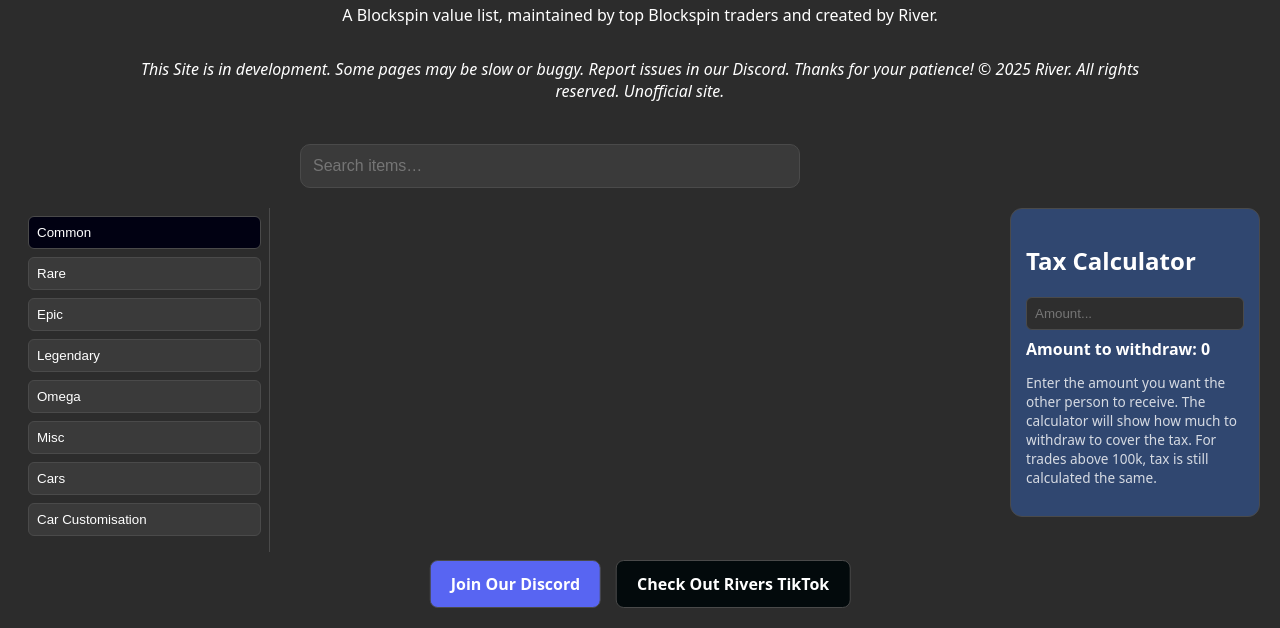
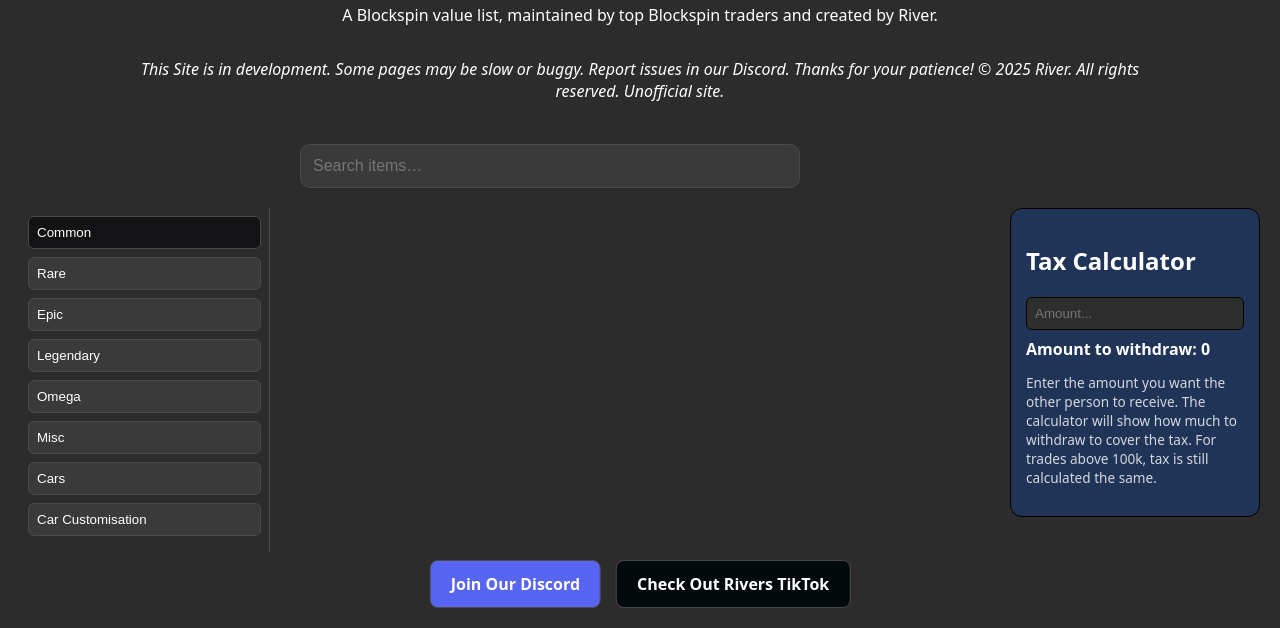
Before and after one commit to river225/BlockSpin-Values, a plain HTML site: page index.html in a window 1280 px wide. Shown: the part 172-800 px from the top of the page. Drawn offline with Linux system fonts and the light colour scheme; no server answers.

Commit message:
Add files via upload

```diff
--- a/style.css
+++ b/style.css
@@ -17,7 +17,7 @@
 .main-container { display: flex; max-width: 1400px; margin: 0 auto; gap: 20px; }
 .sections-nav { width: 200px; padding: 8px; border-right: 1px solid #4a4a4a; position: sticky; top: 16px; align-self: flex-start; }
 .sections-nav button { display: block; width: 100%; padding: 8px; margin-bottom: 8px; background: #3a3a3a; border: 1px solid #4a4a4a; border-radius: 6px; cursor: pointer; color: #fff; text-align: left; }
-.sections-nav button.active { background: #010112; }
+.sections-nav button.active { background: #131315; }
 
 /* Sections area */
 .sections { flex: 1; display: flex; flex-direction: column; gap: 24px; }
@@ -34,8 +34,8 @@
 .hidden { display: none !important; }
 
 /* Tax calculator */
-.tax-calculator { width: 240px; padding: 16px; background: #304770; border: 1px solid #4a4a4a; border-radius: 12px; position: sticky; top: 16px; height: fit-content; }
-.tax-calculator input { width: 100%; padding: 8px; margin-bottom: 8px; border-radius: 6px; border: 1px solid #4a4a4a; background: #2e2e2e; color: #fff; }
+.tax-calculator { width: 240px; padding: 16px; background: #203457; border: 1px solid #080000; border-radius: 12px; position: sticky; top: 16px; height: fit-content; }
+.tax-calculator input { width: 100%; padding: 8px; margin-bottom: 8px; border-radius: 6px; border: 1px solid #0c0101; background: #2e2e2e; color: #fff; }
 .tax-calculator #taxResult { font-weight: bold; margin-bottom: 8px; }
 .tax-explanation { font-size: 0.85rem; opacity: 0.8; }
 
```
